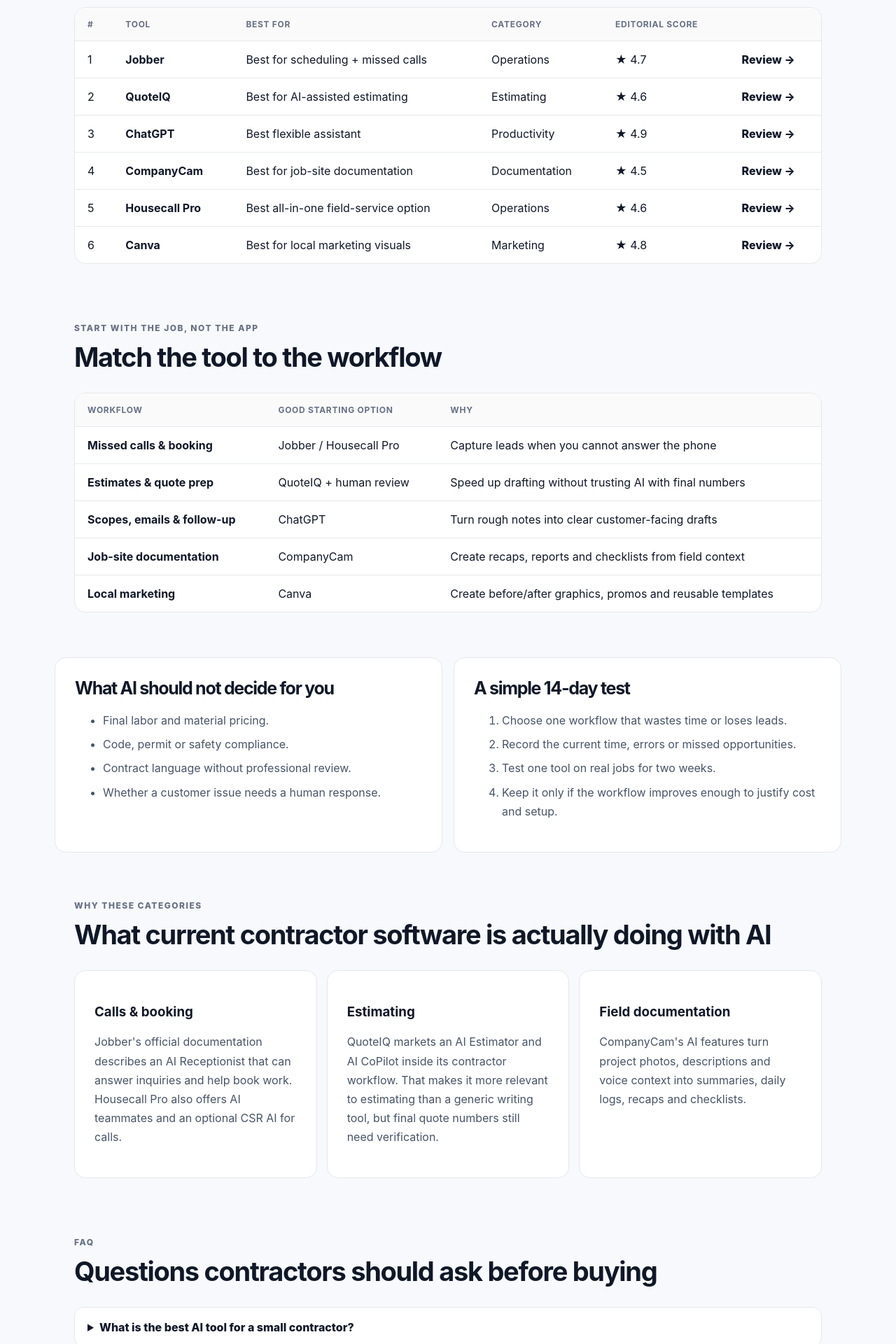
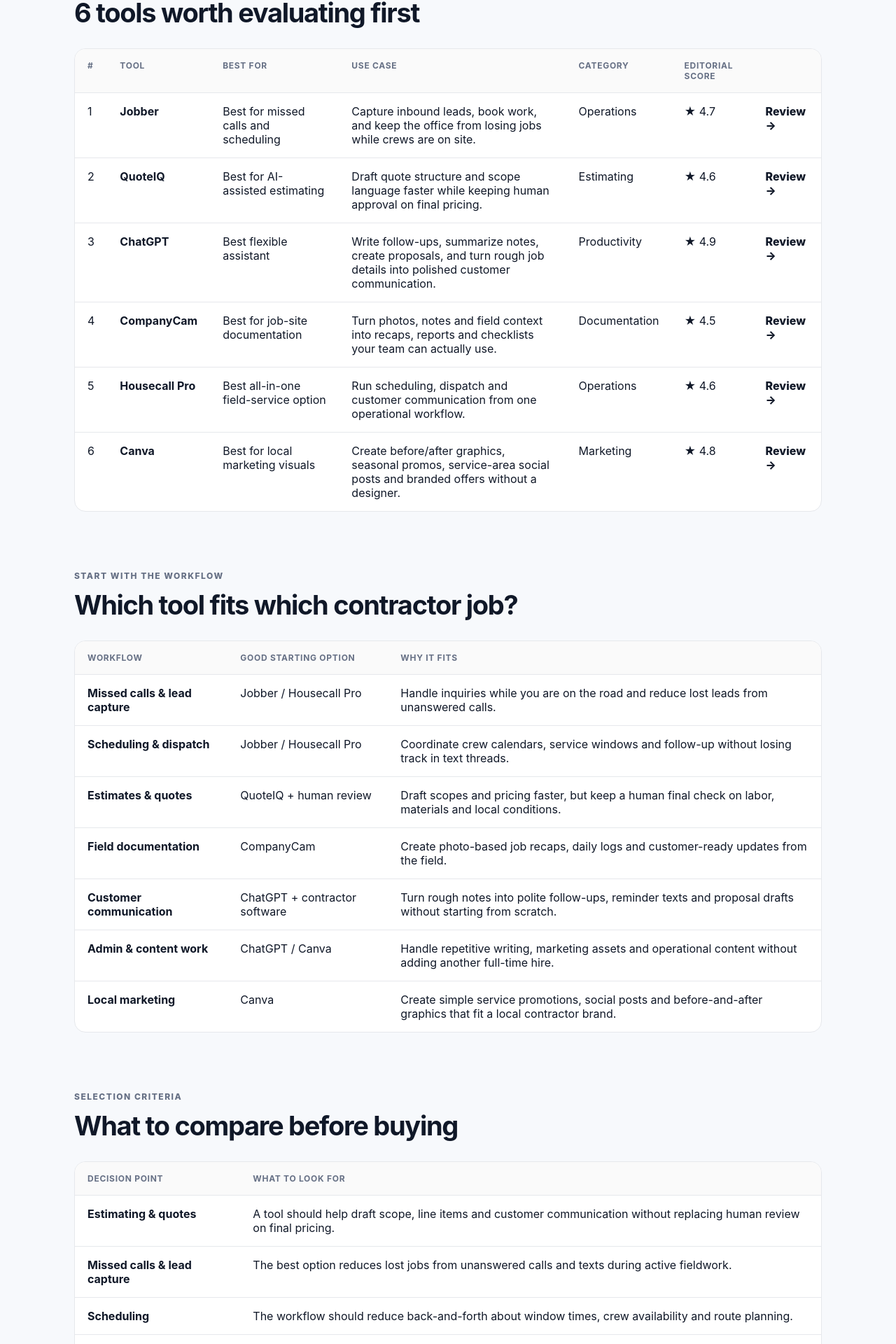
Before and after one commit to TsayAlex/ai-biz-tools, a Next.js app: page /best/best-ai-tools-for-contractors in a window 1280 px wide. Shown: the part 776-2696 px from the top of the page at 70% size. Built offline with nearby package versions, Linux system fonts and the light colour scheme; no server answers.

Commit message:
Improve AI tools for contractors buyer guide

```diff
--- a/app/best/best-ai-tools-for-contractors/page.js
+++ b/app/best/best-ai-tools-for-contractors/page.js
@@ -4,27 +4,39 @@
 import { siteConfig } from "../../../lib/site";
 
 const picks = [
-  { slug:"jobber", label:"Best for scheduling + missed calls" },
-  { slug:"quoteiq", label:"Best for AI-assisted estimating" },
-  { slug:"chatgpt", label:"Best flexible assistant" },
-  { slug:"companycam", label:"Best for job-site documentation" },
-  { slug:"housecall-pro", label:"Best all-in-one field-service option" },
-  { slug:"canva", label:"Best for local marketing visuals" }
+  { slug:"jobber", label:"Best for missed calls and scheduling", useCase:"Capture inbound leads, book work, and keep the office from losing jobs while crews are on site." },
+  { slug:"quoteiq", label:"Best for AI-assisted estimating", useCase:"Draft quote structure and scope language faster while keeping human approval on final pricing." },
+  { slug:"chatgpt", label:"Best flexible assistant", useCase:"Write follow-ups, summarize notes, create proposals, and turn rough job details into polished customer communication." },
+  { slug:"companycam", label:"Best for job-site documentation", useCase:"Turn photos, notes and field context into recaps, reports and checklists your team can actually use." },
+  { slug:"housecall-pro", label:"Best all-in-one field-service option", useCase:"Run scheduling, dispatch and customer communication from one operational workflow." },
+  { slug:"canva", label:"Best for local marketing visuals", useCase:"Create before/after graphics, seasonal promos, service-area social posts and branded offers without a designer." }
 ];
 
 const workflowRows = [
-  ["Missed calls & booking", "Jobber / Housecall Pro", "Capture leads when you cannot answer the phone"],
-  ["Estimates & quote prep", "QuoteIQ + human review", "Speed up drafting without trusting AI with final numbers"],
-  ["Scopes, emails & follow-up", "ChatGPT", "Turn rough notes into clear customer-facing drafts"],
-  ["Job-site documentation", "CompanyCam", "Create recaps, reports and checklists from field context"],
-  ["Local marketing", "Canva", "Create before/after graphics, promos and reusable templates"]
+  ["Missed calls & lead capture", "Jobber / Housecall Pro", "Handle inquiries while you are on the road and reduce lost leads from unanswered calls."],
+  ["Scheduling & dispatch", "Jobber / Housecall Pro", "Coordinate crew calendars, service windows and follow-up without losing track in text threads."],
+  ["Estimates & quotes", "QuoteIQ + human review", "Draft scopes and pricing faster, but keep a human final check on labor, materials and local conditions."],
+  ["Field documentation", "CompanyCam", "Create photo-based job recaps, daily logs and customer-ready updates from the field."],
+  ["Customer communication", "ChatGPT + contractor software", "Turn rough notes into polite follow-ups, reminder texts and proposal drafts without starting from scratch."],
+  ["Admin & content work", "ChatGPT / Canva", "Handle repetitive writing, marketing assets and operational content without adding another full-time hire."],
+  ["Local marketing", "Canva", "Create simple service promotions, social posts and before-and-after graphics that fit a local contractor brand." ]
+];
+
+const selectionCriteria = [
+  ["Estimating & quotes", "A tool should help draft scope, line items and customer communication without replacing human review on final pricing."],
+  ["Missed calls & lead capture", "The best option reduces lost jobs from unanswered calls and texts during active fieldwork."],
+  ["Scheduling", "The workflow should reduce back-and-forth about window times, crew availability and route planning."],
+  ["Field documentation", "The software should make it easier to capture photos, notes and job status without a cluttered paper trail."],
+  ["Customer communication", "Look for tools that create faster responses, clearer follow-ups and fewer dropped tasks."],
+  ["Admin & content work", "AI is most valuable when it saves time on writing, repetitive updates, proposals and local marketing material." ]
 ];
 
 const faqs = [
-  ["What is the best AI tool for a small contractor?", "There is no universal winner. If missed calls and scheduling are the problem, start with a field-service platform such as Jobber or Housecall Pro. If quote preparation is the bottleneck, test QuoteIQ. If you mainly need writing, summaries and customer communication, a general assistant such as ChatGPT may be enough."],
-  ["Can AI create contractor estimates automatically?", "AI can help draft estimate structure and scope, but final prices, quantities, labor assumptions, exclusions, taxes and local conditions still need human verification. Treat AI output as a draft, not an approved quote."],
-  ["Should contractors use ChatGPT or contractor-specific software?", "Use a general assistant for flexible writing, research and admin. Use contractor-specific software when the workflow depends on scheduling, job records, estimating, dispatch, photos or customer calls."],
-  ["How many AI tools should a contractor buy?", "Usually fewer than software lists suggest. Start with one expensive or repetitive workflow, test one tool, measure the result, and only add another subscription if it solves a different problem."]
+  ["What is the best AI tool for a small contractor?", "There is no single winner. If missed calls and scheduling are the biggest problem, start with a field-service platform such as Jobber or Housecall Pro. If estimating is the bottleneck, test QuoteIQ. If you mainly need writing, summaries and customer communication, a general assistant such as ChatGPT may be enough."],
+  ["Can AI create contractor estimates automatically?", "AI can help draft estimate structure, scope language and customer-facing summaries, but labor assumptions, quantities, exclusions, taxes and local job conditions still need a human check. Treat AI output as a draft, not an approved quote."],
+  ["Should contractors use ChatGPT or contractor-specific software?", "Use a general assistant for flexible writing, research and admin. Use contractor-specific software when the workflow depends on dispatch, scheduling, quoting, field photography, job records or customer calls."],
+  ["How many AI tools should a contractor buy?", "Usually fewer than software lists suggest. Start with the workflow that costs the most time or loses the most jobs, test one tool on real work, and only add another subscription if it solves a different problem."],
+  ["How do I choose between all-in-one field service software and a smaller AI tool?", "Choose the integrated platform when your main pain is operations across scheduling, dispatch, calls and customer communication. Choose a narrower tool when one workflow, such as estimating or marketing, is the main issue and your current system is already handling the rest." ]
 ];
 
 export const metadata = {
@@ -70,7 +82,7 @@
       <section className="business-hero contractor-hero">
         <span className="eyebrow">CONTRACTOR BUYER'S GUIDE • UPDATED SEPTEMBER 2026</span>
         <h1>Best AI Tools for Contractors in 2026</h1>
-        <p>For contractors, the useful AI is not the flashiest chatbot. It is software that reduces missed calls, quote admin, scheduling friction, documentation and repetitive customer communication.</p>
+        <p>For contractors, the most useful AI tools are the ones that reduce missed calls, shorten quote prep, organize scheduling, and keep job-site communication from turning into admin chaos. This guide focuses on the workflows that hurt cash flow and customer response time the most.</p>
         <div className="hero-actions">
           <a className="primary" href="#shortlist">See the shortlist ↓</a>
           <Link className="secondary" href="/#finder">Use the free tool finder</Link>
@@ -78,7 +90,7 @@
       </section>
 
       <section className="notice">
-        <b>Quick answer:</b> Start with the bottleneck. Jobber and Housecall Pro are strong when operations and calls are the issue; QuoteIQ is more directly focused on AI-assisted estimating; CompanyCam fits documentation-heavy work; ChatGPT remains useful for flexible writing and admin. Pricing and features can change, so verify the vendor page before purchase.
+        <b>Short answer:</b> Start with the workflow that is costing you the most money or time. If inbound calls and scheduling are the real problem, start with Jobber or Housecall Pro. If quote creation is the bottleneck, test QuoteIQ. If you mostly need writing, summaries and customer communication, ChatGPT is a flexible starting point. Use AI to speed up the work, not to replace a human final check on pricing, safety or job scope.
       </section>
 
       <section className="section compact" id="shortlist">
@@ -86,11 +98,11 @@
         <h2>6 tools worth evaluating first</h2>
         <div className="guide-table-wrap">
           <table className="guide-table">
-            <thead><tr><th>#</th><th>Tool</th><th>Best for</th><th>Category</th><th>Editorial score</th><th></th></tr></thead>
+            <thead><tr><th>#</th><th>Tool</th><th>Best for</th><th>Use case</th><th>Category</th><th>Editorial score</th><th></th></tr></thead>
             <tbody>
               {selected.map((x,i)=>(
                 <tr key={x.slug}>
-                  <td>{i+1}</td><td><strong>{x.tool.name}</strong></td><td>{x.label}</td><td>{x.tool.category}</td><td>★ {x.tool.score}</td>
+                  <td>{i+1}</td><td><strong>{x.tool.name}</strong></td><td>{x.label}</td><td>{x.useCase}</td><td>{x.tool.category}</td><td>★ {x.tool.score}</td>
                   <td><Link href={`/tools/${x.slug}`}>Review →</Link></td>
                 </tr>
               ))}
@@ -100,45 +112,63 @@
       </section>
 
       <section className="section compact">
-        <span className="eyebrow">START WITH THE JOB, NOT THE APP</span>
-        <h2>Match the tool to the workflow</h2>
+        <span className="eyebrow">START WITH THE WORKFLOW</span>
+        <h2>Which tool fits which contractor job?</h2>
         <div className="guide-table-wrap">
           <table className="guide-table">
-            <thead><tr><th>Workflow</th><th>Good starting option</th><th>Why</th></tr></thead>
+            <thead><tr><th>Workflow</th><th>Good starting option</th><th>Why it fits</th></tr></thead>
             <tbody>{workflowRows.map(row=><tr key={row[0]}>{row.map((c,i)=><td key={c}>{i===0?<strong>{c}</strong>:c}</td>)}</tr>)}</tbody>
+          </table>
+        </div>
+      </section>
+
+      <section className="section compact">
+        <span className="eyebrow">SELECTION CRITERIA</span>
+        <h2>What to compare before buying</h2>
+        <div className="guide-table-wrap">
+          <table className="guide-table">
+            <thead><tr><th>Decision point</th><th>What to look for</th></tr></thead>
+            <tbody>
+              {selectionCriteria.map(([title, text]) => (
+                <tr key={title}><td><strong>{title}</strong></td><td>{text}</td></tr>
+              ))}
+            </tbody>
           </table>
         </div>
       </section>
 
       <section className="content-grid">
         <article className="content-card">
-          <h2>What AI should not decide for you</h2>
+          <h2>Where AI adds the most value</h2>
+          <ul>
+            <li>Turning rough notes into clear customer follow-ups.</li>
+            <li>Summarizing call notes and job updates without another spreadsheet.</li>
+            <li>Generating estimate drafts or scope summaries faster.</li>
+            <li>Creating local offers and before/after graphics for recurring marketing needs.</li>
+          </ul>
+        </article>
+        <article className="content-card">
+          <h2>Where AI should not be trusted alone</h2>
           <ul>
             <li>Final labor and material pricing.</li>
             <li>Code, permit or safety compliance.</li>
             <li>Contract language without professional review.</li>
-            <li>Whether a customer issue needs a human response.</li>
+            <li>Whether a customer issue truly requires a human response.</li>
           </ul>
-        </article>
-        <article className="content-card">
-          <h2>A simple 14-day test</h2>
-          <ol>
-            <li>Choose one workflow that wastes time or loses leads.</li>
-            <li>Record the current time, errors or missed opportunities.</li>
-            <li>Test one tool on real jobs for two weeks.</li>
-            <li>Keep it only if the workflow improves enough to justify cost and setup.</li>
-          </ol>
         </article>
       </section>
 
       <section className="section compact">
-        <span className="eyebrow">WHY THESE CATEGORIES</span>
-        <h2>What current contractor software is actually doing with AI</h2>
+        <span className="eyebrow">HOW WE CHOSE THESE TOOLS</span>
+        <h2>We prioritize workflow fit, not hype</h2>
         <div className="grid">
-          <article className="content-card"><h3>Calls & booking</h3><p>Jobber's official documentation describes an AI Receptionist that can answer inquiries and help book work. Housecall Pro also offers AI teammates and an optional CSR AI for calls.</p></article>
-          <article className="content-card"><h3>Estimating</h3><p>QuoteIQ markets an AI Estimator and AI CoPilot inside its contractor workflow. That makes it more relevant to estimating than a generic writing tool, but final quote numbers still need verification.</p></article>
-          <article className="content-card"><h3>Field documentation</h3><p>CompanyCam's AI features turn project photos, descriptions and voice context into summaries, daily logs, recaps and checklists.</p></article>
+          <article className="content-card"><h3>Business fit</h3><p>We emphasize tools that solve a recurring contractor problem such as quoting, calls, scheduling, job documentation, customer communication or local marketing.</p></article>
+          <article className="content-card"><h3>Ease of adoption</h3><p>A tool is more valuable if a small business can put it to work without large implementation overhead or a huge learning curve.</p></article>
+          <article className="content-card"><h3>Workflow value</h3><p>We favor tools that reduce wasted time, missed leads or repetitive admin, because those are the easiest gains to justify for a contractor.</p></article>
         </div>
+        <p style={{marginTop:"1rem"}}>
+          Our evaluation is aligned with the project <Link href="/methodology">methodology</Link>: a strong product should solve a real operational problem, be reasonably adoptable, and still require human review where the stakes are high.
+        </p>
       </section>
 
       <section className="section compact">
```
